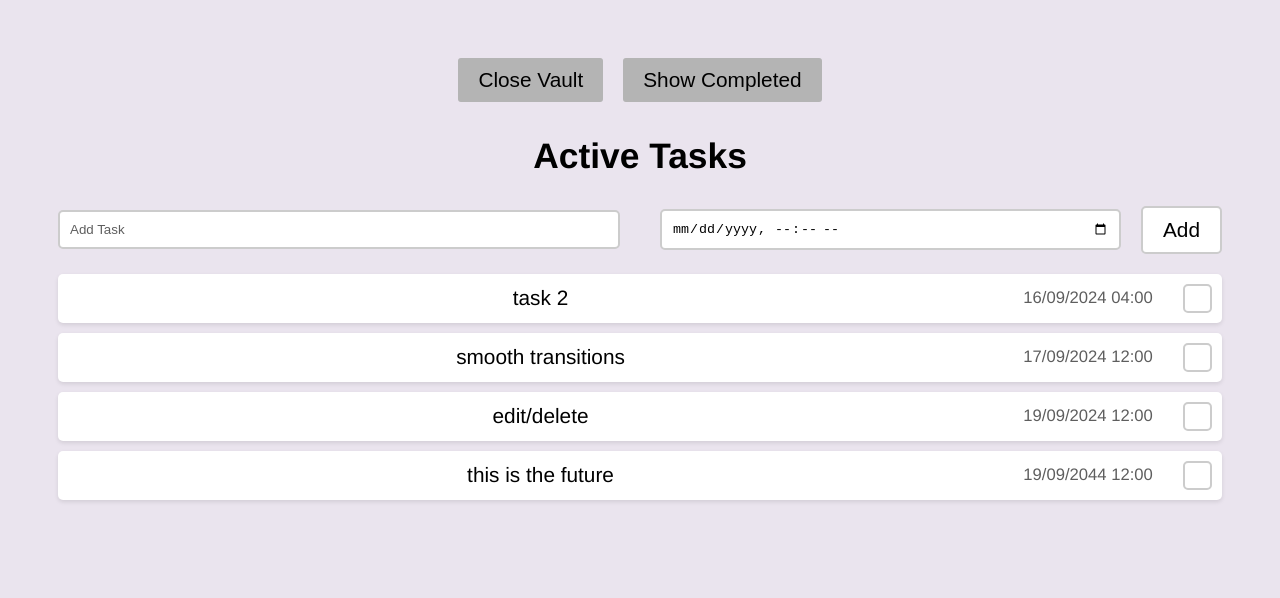
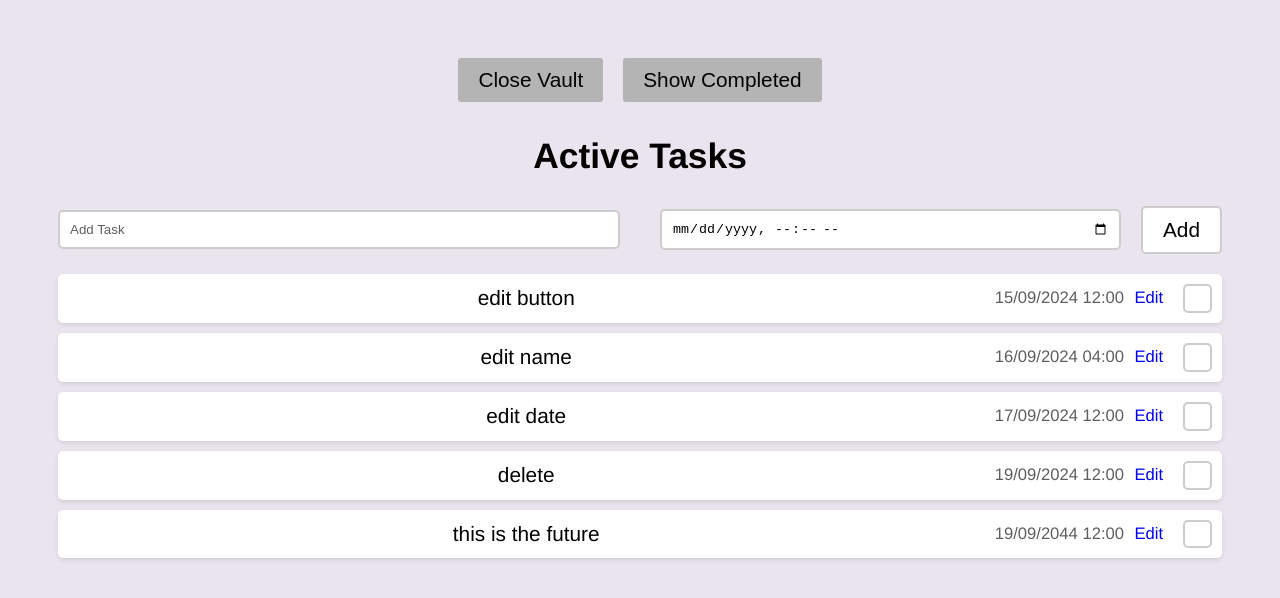
Before and after one commit to emforrest/lockawayapp, a React (Vite) app: page / in a window 1280 px wide. Both pictures are taken after a click on the button "Open Vault". Shown: the top 598 px of the page. Built offline with nearby package versions, Linux system fonts and the light colour scheme.

Commit message:
fix the check boxes! (edit view is broken still)

```diff
--- a/src/App.jsx
+++ b/src/App.jsx
@@ -19,7 +19,6 @@ const READY_FILTER_MAP = {
       return true
     }
     const dateOfTask = new Date(convertToISODateTime(item.date));
-    console.log(dateOfTask.toString(), new Date().toString(), (dateOfTask < new Date()));
     return dateOfTask < new Date();
   },
   AnyDate: () => true,
@@ -38,8 +37,6 @@ function App(props) {
     const [completeFilter, setCompleteFilter] = useState('Uncompleted');
     const [readyFilter, setReadyFilter] = useState('Ready');
 
-    console.log(tasks);
-
     const taskList = tasks
     .filter(COMPLETED_FILTER_MAP[completeFilter])
     .filter(READY_FILTER_MAP[readyFilter])
@@ -51,6 +48,7 @@ function App(props) {
         checked={item.checked}
         key={item.id}
         toggleTaskCompleted={toggleTaskCompleted}
+        editTask={editTask}
       />);
 
       function addTask(name, date)
@@ -65,6 +63,17 @@ function App(props) {
         const updatedTasks = tasks.map((task) => {
           if (id === task.id) {
             return { ...task, checked: checked };
+          }
+          return task;
+        });
+        setTasks(updatedTasks);
+      }
+
+      function editTask(id, newName, newDate)
+      {
+        const updatedTasks = tasks.map((task) => {
+          if (id === task.id) {
+            return { ...task, task: newName, date: newDate };
           }
           return task;
         });
--- a/src/components/ListItem.jsx
+++ b/src/components/ListItem.jsx
@@ -3,11 +3,63 @@ import React, {useEffect, useState, useRef} from 'react';
 function ListItem(props)
 {
     const [checked, setChecked] = useState(props.checked);
+    const [isEditing, setIsEditing] = useState(false);
     const hasMounted = useRef(false);
 
     const handleCheck = (event) => {
         setChecked(checked => !checked);
     }
+
+    const viewTemplate = (
+        <div className="item">
+            <div className='item_text'>
+                <span>{props.task}</span>
+            </div>
+
+            <div className='open_date'>
+                <span>{props.date}</span>
+            </div>
+
+            <div className='blueText' role='button' tabIndex={0}>
+                <span>Edit</span>
+            </div>
+
+            {/* wrap the hidden and custom checkbox in a label so that the custom checkbox can be clicked */}
+
+            <label className="check_box_label">
+                <input
+                    type='checkbox'
+                    id={props.id}
+                    checked={checked}
+                    onChange={handleCheck}
+                >
+                </input>
+                <span className="check_mark"></span>
+            </label>
+
+        </div>
+    )
+
+    const editTemplate = (
+        <div className="item">
+            <div className='item_text'>
+                <input type="text" defaultValue={props.task}/>
+            </div>
+
+            <div className='open_date'>
+                <input type="datetime-local" defaultValue={props.date}/>
+            </div>
+
+            <div className='redText' role='button' tabIndex={0}>
+                <span>Delete</span>
+            </div>
+
+            <div className='blueText' role='button' tabIndex={0}>
+                <span>Close</span>
+            </div>
+
+        </div>
+    )
 
     useEffect(() => {
         if (hasMounted.current) {
@@ -19,28 +71,7 @@ function ListItem(props)
 
     return(
         <div className="item_container">
-            <div className="item">
-                <div className='item_text'>
-                    <label>{props.task}</label>
-                </div>
-
-                <div className='open_date'>
-                    <label>{props.date}</label>
-                </div>
-
-                {/* wrap the hidden and custom checkbox in a label so that the custom checkbox can be clicked */}
-                <label className={`check_box ${checked ? "checked" : ""}`}>
-                    <span className="check_mark"></span>
-                    <input
-                        type='checkbox'
-                        id={props.id}
-                        className="hidden_check_mark"
-                        checked={checked}
-                        onChange={handleCheck}
-                    >
-                    </input>
-                </label>
-            </div>
+            {isEditing ? editTemplate : viewTemplate}
         </div>
 
     );
--- a/src/index.css
+++ b/src/index.css
@@ -40,6 +40,11 @@ ul, li {
     box-shadow: 0 2px 4px rgba(0, 0, 0, 0.1);
 }
 
+@keyframes fade {
+    from { opacity: 0; }
+    to { opacity: 1; }
+}
+
 .custom_checkbox_container {
     display: inline-block;
     cursor: pointer;
@@ -79,32 +84,53 @@ ul, li {
     width: 150px;
 }
 
-.hidden_check_mark {
-    display: none;
+.blueText {
+    font-size: 0.8em;
+    color: #0000ee;
 }
 
-.check_box.checked .check_mark {
-    display: block;
+.redText {
+    font-size: 0.8em;
+    color: #ee0000;
+    margin-right: 10px;
 }
 
+/*Check box - don't touch*/
+
 /* container allowing a custom check box */
-.check_box {
+.check_box_label {
     display: inline-flex;
     cursor: pointer;
+    position: relative;
+    margin-left:20px;
+}
+
+.check_box_label input {
+    position: absolute;
+    opacity: 0;
+    cursor: pointer;
+    height: 0;
+    width: 0;
+}
+
+.check_mark {
+    position: relative;
     width: 1.2em;
     height: 1.2em;
     border: 2px solid #ccc;
     border-radius: 5px;
-    position: relative;
     background-color: #fff;
-    margin-left:20px;
 }
 
-.check_box:hover{
+.check_mark:hover{
     background-color: #dfdfdf;
 }
 
-.check_mark {
+.check_box_label input:checked ~ .check_mark:after {
+    display:block;
+}
+
+.check_box_label .check_mark:after {
     content: "";
     position: relative;
     display: none;
@@ -116,6 +142,8 @@ ul, li {
     border-width: 0 3px 3px 0;
     transform: rotate(45deg);
 }
+
+/*end of check box*/
 
 .form_container {
     display: flex;
--- a/src/main.jsx
+++ b/src/main.jsx
@@ -4,11 +4,11 @@ import App from './App.jsx'
 import './index.css'
 
 const DATA = [
-  { id: "item_0", task: "fix date comparison", date: "15/09/2024 12:00", checked: true },
-  { id: "item_1", task: "task 2", date: "16/09/2024 04:00", checked: false },
-  { id: "item_2", task: "smooth transitions", date: "17/09/2024 12:00", checked: false },
+  { id: "item_0", task: "edit button", date: "15/09/2024 12:00", checked: false },
+  { id: "item_1", task: "edit name", date: "16/09/2024 04:00", checked: false },
+  { id: "item_2", task: "edit date", date: "17/09/2024 12:00", checked: false },
   { id: "item_3", task: "text wrap", date: "18/09/2024 12:20", checked: true },
-  { id: "item_4", task: "edit/delete", date: "19/09/2024 12:00", checked: false },
+  { id: "item_4", task: "delete", date: "19/09/2024 12:00", checked: false },
   { id: "item_5", task: "this is the future", date: "19/09/2044 12:00", checked: false },
 ];
 
```
